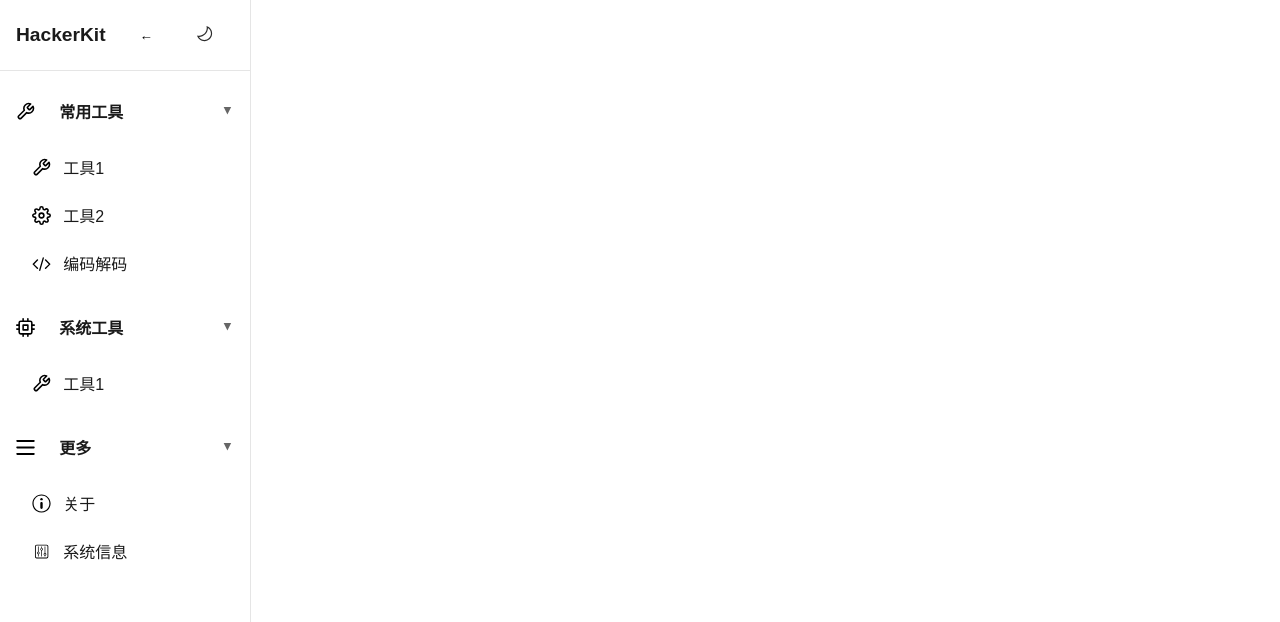
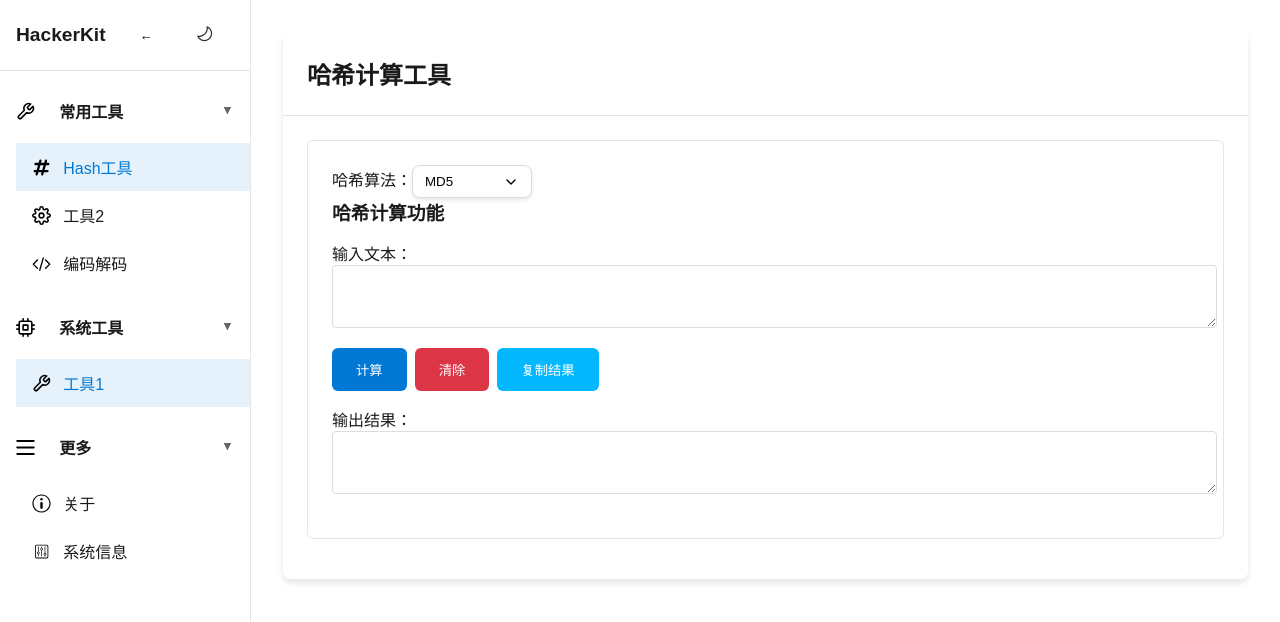
Before and after one commit to MEMLTS/HackerKit, a Vue app: page /hash in a window 1280 px wide. Shown: the top 622 px of the page. Built offline with nearby package versions, Linux system fonts and the light colour scheme; a web font is replaced by a local one.

Commit message:
feat(toolbox): 新增 Hash 工具并替换工具1
- 在工具箱中添加了新的 Hash 工具
- 替换了原有的工具1组件
- 更新了路由配置，将 '/tool1' 路径映射到新的 Hash 组件
- 添加了 hash 相关的图标和样式

```diff
--- a/src/App.vue
+++ b/src/App.vue
@@ -14,6 +14,7 @@ import sunIcon from './assets/icons/sun.svg';
 import moonIcon from './assets/icons/moon.svg';
 import moreIcon from './assets/icons/more.svg';
 import systemInfoIcon from './assets/icons/systemInfo.svg';
+import hashIcon from './assets/icons/hash.svg';
 
 const router = useRouter();
 const isSidebarCollapsed = ref(false);
@@ -75,7 +76,7 @@ const toolGroups = ref<ToolGroup[]>([
     icon: wrenchIcon,
     isCollapsed: false,
     tools: [
-      { name: '工具1', icon: toolsIcon, route: '/tool1' },
+      { name: 'Hash工具', icon: hashIcon, route: '/hash' },
       { name: '工具2', icon: settingsIcon, route: '/tool2' },
       { name: '编码解码', icon: code, route: '/encoder-decoder' },
     ]
@@ -85,7 +86,7 @@ const toolGroups = ref<ToolGroup[]>([
     icon: systemIcon,
     isCollapsed: false,
     tools: [
-      { name: '工具1', icon: toolsIcon, route: '/tool1' }
+      { name: '工具1', icon: toolsIcon, route: '/hash' }
     ]
   },
   {
--- a/src/assets/styles/tool.css
+++ b/src/assets/styles/tool.css
@@ -84,7 +84,7 @@ textarea {
     margin-right: 0.5rem;
 }
 
-.encode-type-selector select {
+.encode-type-selector select, .hash-type-selector select {
     width: auto;
     min-width: 120px;
     padding: 0.5rem 2rem 0.5rem 0.75rem;
@@ -100,12 +100,12 @@ textarea {
     background-size: 1rem;
 }
 
-.encode-type-selector select:hover {
+.encode-type-selector select:hover, .hash-type-selector select:hover {
     border-color: #0078d4;
     box-shadow: 0 2px 8px rgba(0, 120, 212, 0.2);
 }
 
-.encode-type-selector select:focus {
+.encode-type-selector select:focus, .hash-type-selector select:focus {
     outline: none;
     border-color: #0078d4;
     box-shadow: 0 0 0 3px rgba(0, 120, 212, 0.1);
--- a/src/components/Tool1.vue
+++ /dev/null
@@ -1,26 +0,0 @@
-<script setup lang="ts">
-import { ref } from 'vue';
-import '@assets/styles/tool.css';
-
-const title = ref('工具1');
-</script>
-
-<template>
-  <div class="tool-container">
-    <div class="tool-header">
-      <h2>{{ title }}</h2>
-    </div>
-    <div class="tool-content">
-      <!-- 工具1的具体功能内容 -->
-      <div class="feature-card">
-        <h3>功能区域</h3>
-        <div class="card-content">
-          <p>这里是工具1的主要功能区域</p>
-        </div>
-      </div>
-    </div>
-  </div>
-</template>
-
-<style scoped>
-</style>
--- /dev/null
+++ b/src/components/hash.vue
@@ -0,0 +1,142 @@
+<script setup lang="ts">
+import { ref } from 'vue';
+import CustomModal from './CustomModal.vue';
+import CryptoJS from 'crypto-js';
+import '@assets/styles/tool.css';
+
+// 定义哈希算法类型
+type HashType = 'md5' | 'sha1' | 'sha256' | 'sha512' | 'sha3';
+
+// 标题和当前选择的哈希算法
+const title = ref('哈希计算工具');
+const hashType = ref<HashType>('md5');
+const hashTypes = [
+    { value: 'md5', label: 'MD5' },
+    { value: 'sha1', label: 'SHA1' },
+    { value: 'sha3', label: 'SHA3' },
+    { value: 'sha256', label: 'SHA256' },
+    { value: 'sha512', label: 'SHA512' }
+];
+
+// 输入和输出文本
+const inputText = ref('');
+const outputText = ref('');
+
+// 哈希计算函数
+const calculateSHA512 = (text: string) => {
+    try {
+        outputText.value = CryptoJS.SHA512(text).toString();
+    } catch (e: any) {
+        outputText.value = '计算失败：' + e.message;
+    }
+};
+
+const calculateSHA3 = (text: string) => {
+    try {
+        outputText.value = CryptoJS.SHA3(text).toString();
+    } catch (e: any) {
+        outputText.value = '计算失败：' + e.message;
+    }
+};
+
+// 哈希计算函数
+const calculateMD5 = (text: string) => {
+    try {
+        outputText.value = CryptoJS.MD5(text).toString();
+    } catch (e: any) {
+        outputText.value = '计算失败：' + e.message;
+    }
+};
+
+const calculateSHA1 = (text: string) => {
+    try {
+        outputText.value = CryptoJS.SHA1(text).toString();
+    } catch (e: any) {
+        outputText.value = '计算失败：' + e.message;
+    }
+};
+
+const calculateSHA256 = (text: string) => {
+    try {
+        outputText.value = CryptoJS.SHA256(text).toString();
+    } catch (e: any) {
+        outputText.value = '计算失败：' + e.message;
+    }
+};
+
+// 哈希计算操作映射
+const hashFunctions: Record<HashType, (text: string) => void> = {
+    md5: calculateMD5,
+    sha1: calculateSHA1,
+    sha3: calculateSHA3,
+    sha256: calculateSHA256,
+    sha512: calculateSHA512
+};
+
+// 计算触发器
+const calculate = () => {
+    hashFunctions[hashType.value]?.(inputText.value);
+};
+
+const clear = () => {
+    inputText.value = '';
+    outputText.value = '';
+};
+
+// 按钮弹窗
+const modal = ref<InstanceType<typeof CustomModal> | null>(null);
+const copyOutput = () => {
+    try {
+        if (!outputText.value) {
+            modal.value?.showModal('提示?', '空的你复制个鸡毛');
+            return;
+        }
+        navigator.clipboard.writeText(outputText.value);
+        modal.value?.showModal('提示', '复制成功！');
+    } catch (e) {
+        modal.value?.showModal('错误', '复制失败，请手动复制');
+    }
+};
+</script>
+
+<template>
+    <div>
+        <div class="tool-container">
+            <div class="tool-header">
+                <h2>{{ title }}</h2>
+            </div>
+            <div class="tool-content">
+                <div class="feature-card">
+                    <div class="hash-type-selector">
+                        <label>哈希算法：</label>
+                        <select v-model="hashType">
+                            <option v-for="type in hashTypes" :key="type.value" :value="type.value">
+                                {{ type.label }}
+                            </option>
+                        </select>
+                    </div>
+                    <h3>哈希计算功能</h3>
+                    <div class="card-content">
+                        <div class="input-group">
+                            <label>输入文本：</label>
+                            <textarea v-model="inputText" rows="3"></textarea>
+                        </div>
+                        <div class="button-group">
+                            <button class="encode-btn" @click="calculate">计算</button>
+                            <button class="clear-btn" @click="clear">清除</button>
+                            <button class="copy-btn" @click="copyOutput">复制结果</button>
+                        </div>
+                        <div class="output-group">
+                            <label>输出结果：</label>
+                            <textarea v-model="outputText" rows="3" readonly></textarea>
+                        </div>
+                    </div>
+                </div>
+            </div>
+        </div>
+        <CustomModal ref="modal" />
+    </div>
+</template>
+
+<style scoped>
+</style>
--- a/src/components/systemInfo.vue
+++ b/src/components/systemInfo.vue
@@ -28,9 +28,8 @@ const fetchSystemInfo = async () => {
         } else {
             console.error('Unexpected response type:', typeof response);
         }
-    } catch (error) {
-        console.error('Failed to fetch system info:', error);
-    } finally {
+    } catch (error) { }
+    finally {
         loading.value = false;
     }
 };
--- a/src/router.ts
+++ b/src/router.ts
@@ -1,5 +1,5 @@
 import { createRouter, createWebHistory } from 'vue-router';
-import Tool1 from './components/Tool1.vue';
+import Hash from './components/hash.vue';
 import Tool2 from './components/Tool2.vue';
 import Welcome from './components/Welcome.vue';
 import SystemInfo from './components/systemInfo.vue';
@@ -14,9 +14,9 @@ const router = createRouter({
       component: Welcome
     },
     {
-      path: '/tool1',
-      name: 'Tool1',
-      component: Tool1
+      path: '/hash',
+      name: 'Hash',
+      component: Hash
     },
     {
       path: '/tool2',
```
Also changed, not shown: src/assets/icons/hash.svg (added), 1 other file (tests, documents, lock files or other folders).
